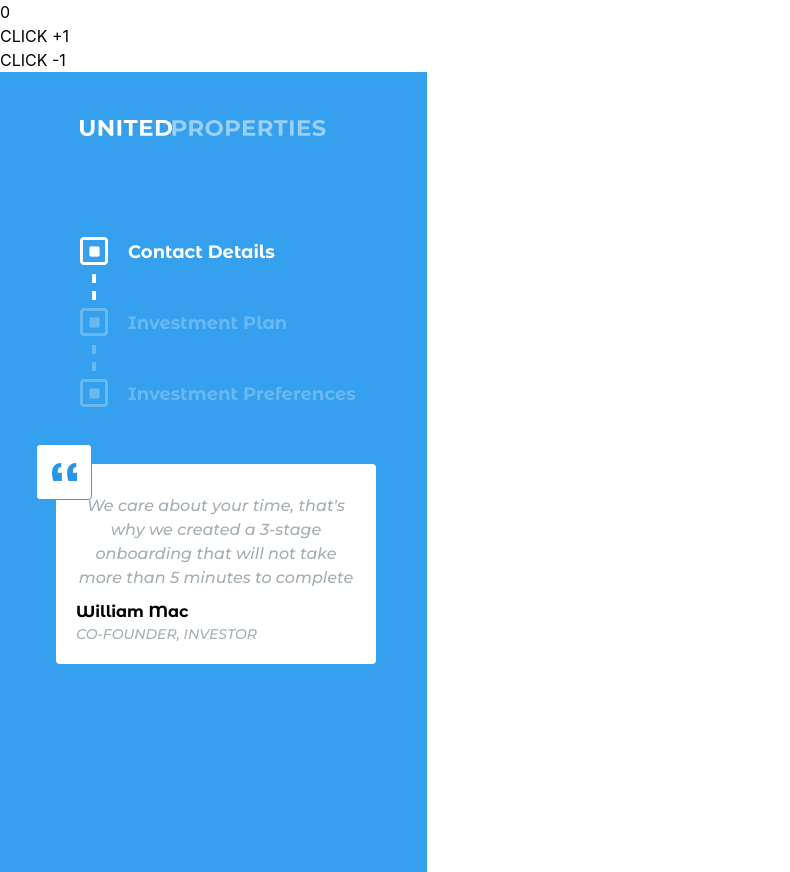
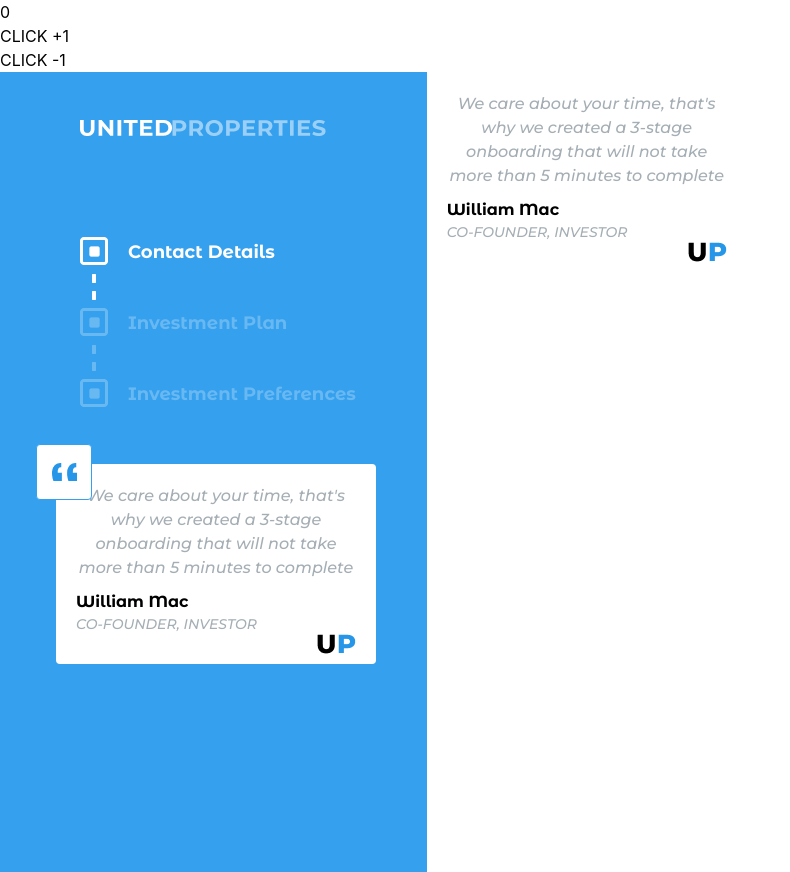
Before and after one commit to Frenzarectah/Investment_plan, a React (Create React App) app: page /cita in a window 1280 px wide. Shown: the whole page, without its empty margins (0-790 px from the left). Built offline with nearby package versions, Linux system fonts and the light colour scheme.

Commit message:
added the logo on citation compt + adding react-router

```diff
--- a/package.json
+++ b/package.json
@@ -9,6 +9,7 @@
     "create-react-app": "^5.0.1",
     "react": "^18.1.0",
     "react-dom": "^18.1.0",
+    "react-router-dom": "^6.3.0",
     "react-scripts": "5.0.1",
     "web-vitals": "^2.1.4"
   },
--- a/src/App.js
+++ b/src/App.js
@@ -5,7 +5,7 @@ import logo2 from './assets/PROPERTIES.png';
 import Progress from './components/Progress/Progress';
 import LastProgress from './components/Progress/LastProgress';
 import Citation from './components/Citation_box/Citation';
-
+import { BrowserRouter, Routes, Switch, Route } from 'react-router-dom';
 export const globale = React.createContext();
 
 function App() {
@@ -34,7 +34,14 @@ function App() {
           <Citation/>
       </div>
       </div>
-    </div>
+      <BrowserRouter>
+      <Routes>
+      <>
+        <Route path="/cita" element={<Citation/>}/>
+      </>
+      </Routes>
+      </BrowserRouter>
+      </div>
     </globale.Provider>
   );
 }
--- a/src/components/Citation_box/Citation.js
+++ b/src/components/Citation_box/Citation.js
@@ -1,6 +1,7 @@
 import { useContext } from "react";
 import { globale } from "../../App";
 import '../Citation_box/Citation.css';
+import UP from './assets/UP.png';
 
 const cit = {
     0:{cit:"We care about your time, that's why we created a 3-stage onboarding that will not take more than 5 minutes to complete",name:"William Mac",title:"CO-FOUNDER, INVESTOR"},
@@ -16,6 +17,7 @@ const Citation = () =>{
             <div className="mt-[10px] text-left w-full">
                 <p className="text-black font-semibold montserrat_alt">{cit[page].name}</p>
                 <p className="text-sm">{cit[page].title}</p>
+                <p className="flex w-full justify-end"><img alt="up logo" src={UP}/></p>
             </div>
             </div>
             <div className="citate bg-white rounded shadow-black z-10 border border-[#35A0EE]" style={{width:"56px",height:"56px"}}></div>
```
Also changed, not shown: 3 other files (tests, documents, lock files or other folders).
